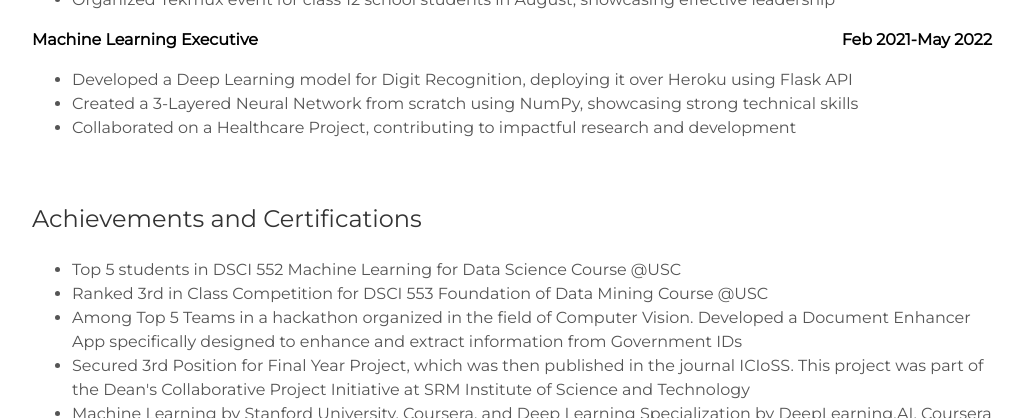
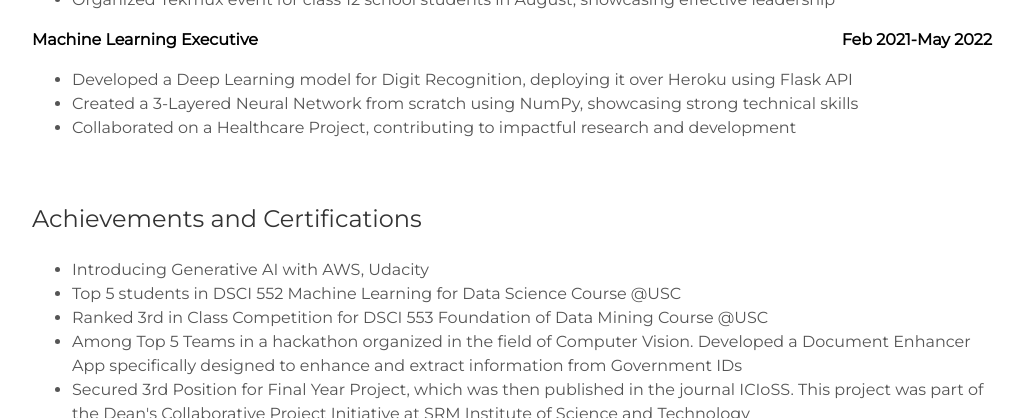
Before and after one commit to helloitsdaksh/portfolio, a Jekyll site: the page built from index.html, in a window 1280 px wide and 900 px high, scrolled down 6953 px, cut to the strip 0-418 px from the top of the window. Shown: the whole strip, without its empty margins (128-1151 px from the left). Built offline with Jekyll 4.4.1, drawn with Linux system fonts in a browser that asks for light colours.

Commit message:
Made changes in Resume section!!

```diff
--- a/_includes/resume.html
+++ b/_includes/resume.html
@@ -216,6 +216,7 @@ Statsmodels, Matplotlib, Seaborn, BeautifulSoup, Selenium, Django, Flask, Docker
 <div id="achievements-and-certifications">
     <h3>Achievements and Certifications</h3>
     <ul>
+        <li>Introducing Generative AI with AWS, Udacity</li>
         <li>Top 5 students in DSCI 552 Machine Learning for Data Science Course @USC</li>
         <li>Ranked 3rd in Class Competition for DSCI 553 Foundation of Data Mining Course @USC</li>
         <li>Among Top 5 Teams in a hackathon organized in the field of Computer Vision. Developed a Document Enhancer
```
